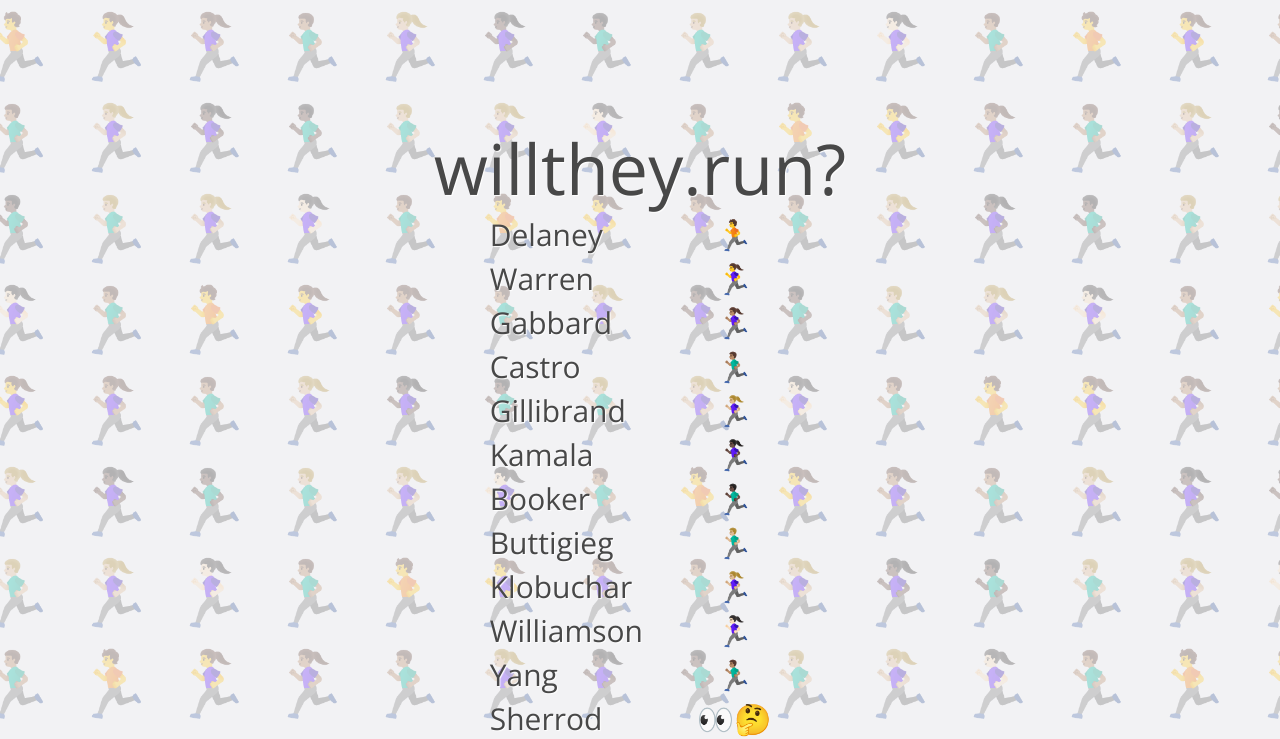
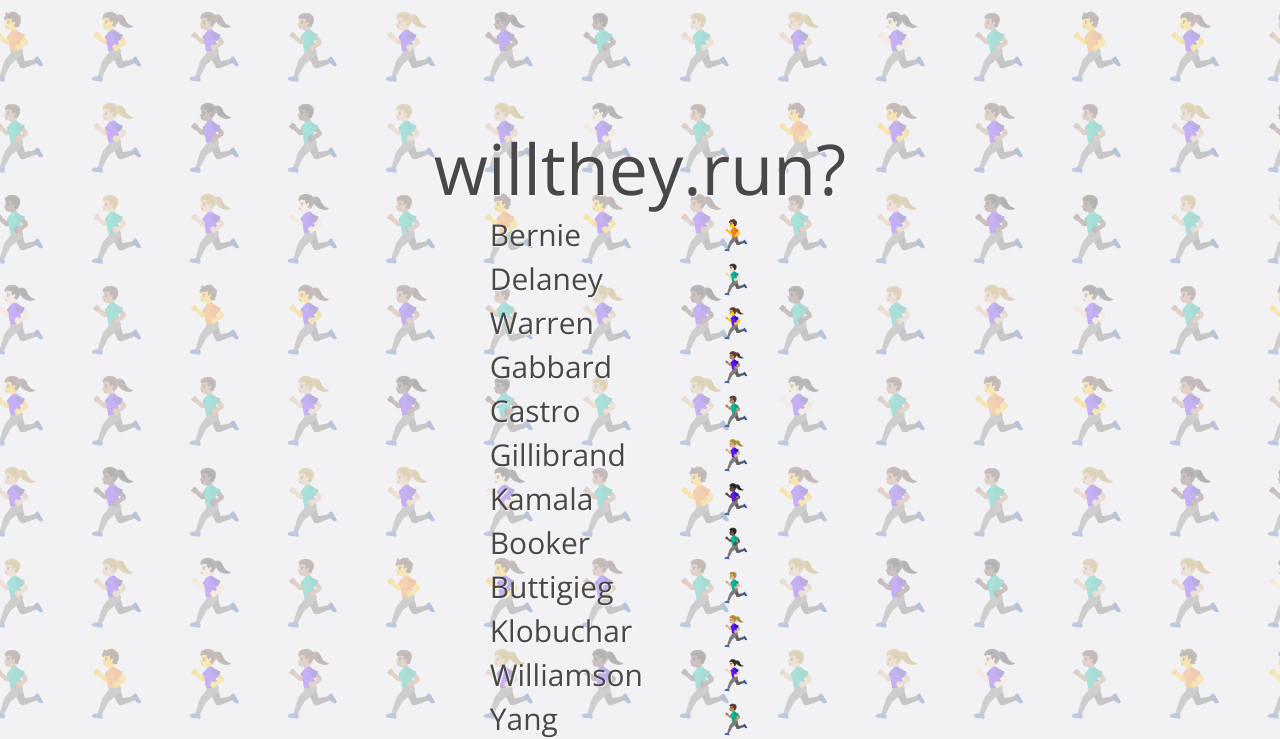
Before and after one commit to jwoglom/willthey.run, a plain HTML site: page index.html in a window 1280 px wide. Shown: the top 739 px of the page. Drawn offline with nearby package versions, Linux system fonts and the light colour scheme.

Commit message:
update bernie

```diff
--- a/index.html
+++ b/index.html
@@ -29,7 +29,10 @@ tr td:last-child { text-align: center; }
 <center>
 <table>
     <tr>
-        <td>Delaney</td><td>🏃</td>
+        <td>Bernie</td><td>🏃</td>
+    </tr>
+    <tr>
+        <td>Delaney</td><td>🏃🏻‍♂️</td>
     </tr>
     <tr>
         <td>Warren</td><td>🏃‍♀️</td>
@@ -75,9 +78,6 @@ tr td:last-child { text-align: center; }
     </tr>
     <tr>
         <td>Bullock</td><td>🤔</td>
-    </tr>
-    <tr>
-        <td>Bernie</td><td>🤔</td>
     </tr>
     <tr>
         <td>Biden</td><td>🤔</td>
```
